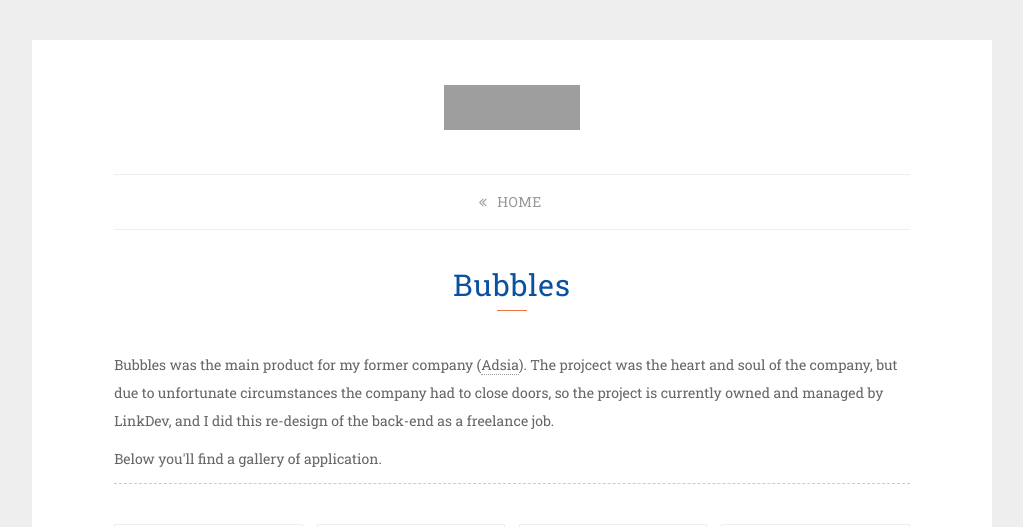
After one commit to Shaker-Hamdi/portfolio, a PHP site: page /bubbles.html in a window 1280 px wide. The commit adds this page. Shown: the top 527 px of the page, without its empty margins (128-1151 px from the left). Run offline with PHP 8.4, Linux system fonts and the light colour scheme; some libraries are stand-ins or nearby versions; grey boxes are pictures that could not be loaded.

Commit message:
Added Bubbles Project

```diff
--- /dev/null
+++ b/builds/development/bubbles.html
@@ -0,0 +1,99 @@
+<!DOCTYPE html>
+<html lang="en">
+
+<head>
+    <meta charset="UTF-8">
+    <meta name="robots" content="index, follow">
+    <meta name="format-detection" content="telephone=no">
+    <meta name="description" content="Shaker Hamdi">
+    <title>Shaker Hamdi</title>
+    <link rel="stylesheet" href="css/app.css">
+    <link href="images/shakerfav.ico" rel="shortcut icon" type="image/x-icon">
+    <meta name="viewport" content="width=device-width, user-scalable=no, initial-scale=1.0, maximum-scale=1.0, minimum-scale=1.0">
+    <!--[if lt IE 9]>
+      <script src="https://oss.maxcdn.com/html5shiv/3.7.2/html5shiv.min.js"></script>
+      <script src="https://oss.maxcdn.com/respond/1.4.2/respond.min.js"></script>
+    <![endif]-->
+</head>
+
+<body>
+    <a href="#" class="backToTop"><i class="icon">&#xf106;</i></a>
+    <div class="container">
+        <div class="globalWrapper">
+            <header class="mainHeader">
+                <h1><a href="index.php">Shaker Hamdi</a></h1>
+            </header>
+            <!-- logo -->
+
+            <nav class="mainNav">
+                <ul>
+                    <li><a href="index.php" class="external"><i class="icon">&#xf100;</i>Home</a></li>
+                    <li><a href="#" class="hide"></a></li>
+                </ul>
+            </nav>
+            <!-- mainNav -->
+
+            <section class="projectDetails">
+                <header class="sectionHeader">
+                    <h3>Bubbles</h3>
+                    <hr>
+                </header>
+
+                <article class="content">
+                    <div class="details">
+                        <p>Bubbles was the main product for my former company (<a href="http://adsia.com/" target="_blank">Adsia</a>). The projcect was the heart and soul of the company, but due to unfortunate circumstances the company had to close doors, so the project is currently owned and managed by LinkDev, and I did this re-design of the back-end as a freelance job.</p>
+                        <p>Below you'll find a gallery of application.</p>
+                    </div>
+                    <!-- details -->
+
+                    <div class="gallery">
+                        <div class="slider">
+                            <a href="images/bubbles/01.jpg"><img src="images/bubbles/01.jpg" alt="Screenshot"></a>
+                            <a href="images/bubbles/02.jpg"><img src="images/bubbles/02.jpg" alt="Screenshot"></a>
+                            <a href="images/bubbles/03.jpg"><img src="images/bubbles/03.jpg" alt="Screenshot"></a>
+                            <a href="images/bubbles/04.jpg"><img src="images/bubbles/04.jpg" alt="Screenshot"></a>
+                            <a href="images/bubbles/05.jpg"><img src="images/bubbles/05.jpg" alt="Screenshot"></a>
+                            <a href="images/bubbles/06.jpg"><img src="images/bubbles/06.jpg" alt="Screenshot"></a>
+                            <a href="images/bubbles/07.jpg"><img src="images/bubbles/07.jpg" alt="Screenshot"></a>
+                            <a href="images/bubbles/08.jpg"><img src="images/bubbles/08.jpg" alt="Screenshot"></a>
+                            <a href="images/bubbles/09.jpg"><img src="images/bubbles/09.jpg" alt="Screenshot"></a>
+                            <a href="images/bubbles/10.jpg"><img src="images/bubbles/10.jpg" alt="Screenshot"></a>
+                            <a href="images/bubbles/11.jpg"><img src="images/bubbles/11.jpg" alt="Screenshot"></a>
+                            <a href="images/bubbles/12.jpg"><img src="images/bubbles/12.jpg" alt="Screenshot"></a>
+                            <a href="images/bubbles/13.jpg"><img src="images/bubbles/13.jpg" alt="Screenshot"></a>
+                            <a href="images/bubbles/14.jpg"><img src="images/bubbles/14.jpg" alt="Screenshot"></a>
+                            <a href="images/bubbles/15.jpg"><img src="images/bubbles/15.jpg" alt="Screenshot"></a>
+                            <a href="images/bubbles/16.jpg"><img src="images/bubbles/16.jpg" alt="Screenshot"></a>
+                            <a href="images/bubbles/17.jpg"><img src="images/bubbles/17.jpg" alt="Screenshot"></a>
+                            <a href="images/bubbles/18.jpg"><img src="images/bubbles/18.jpg" alt="Screenshot"></a>
+                            <a href="images/bubbles/19.jpg"><img src="images/bubbles/19.jpg" alt="Screenshot"></a>
+                            <a href="images/bubbles/20.jpg"><img src="images/bubbles/20.jpg" alt="Screenshot"></a>
+                            <a href="images/bubbles/21.jpg"><img src="images/bubbles/21.jpg" alt="Screenshot"></a>
+                            <a href="images/bubbles/22.jpg"><img src="images/bubbles/22.jpg" alt="Screenshot"></a>
+                            <a href="images/bubbles/23.jpg"><img src="images/bubbles/23.jpg" alt="Screenshot"></a>
+                            <a href="images/bubbles/24.jpg"><img src="images/bubbles/24.jpg" alt="Screenshot"></a>
+                            <a href="images/bubbles/25.jpg"><img src="images/bubbles/25.jpg" alt="Screenshot"></a>
+                            <a href="images/bubbles/26.jpg"><img src="images/bubbles/26.jpg" alt="Screenshot"></a>
+                        </div>
+                    </div>
+                    <!-- gallery -->
+                </article>
+                <!-- content -->
+            </section>
+            <!-- projectDetails -->
+
+            <footer>
+                <p>&copy; 2015. All rights reserved, shakerhamdi.net</p>
+            </footer>
+            <!-- footer -->
+        </div>
+        <!-- globalWrapper -->
+    </div>
+    <!-- container -->
+    <!-- For Live Reload to work -->
+    <script src="http://localhost:35729/livereload.js?snipver=1" type="text/javascript"></script>
+    <script src="https://ajax.googleapis.com/ajax/libs/jquery/2.1.3/jquery.min.js"></script>
+    <script src="js/script.js" type="text/javascript"></script>
+</body>
+
+</html>
--- a/package.json
+++ b/package.json
@@ -15,6 +15,7 @@
     "gulp-if": "^1.2.5",
     "gulp-notify": "^2.2.0",
     "gulp-uglify": "^1.0.1",
+    "gulp-cssnano": "<=3.6.2",
     "gulp-util": "^3.0.1"
   }
 }
```
Also changed, not shown: builds/development/index.php (+13 -1 lines), builds/development/kora_score.html (+5 -5 lines), builds/development/renault.html (+18 -18 lines), gulpfile.js (+13 -4 lines).
